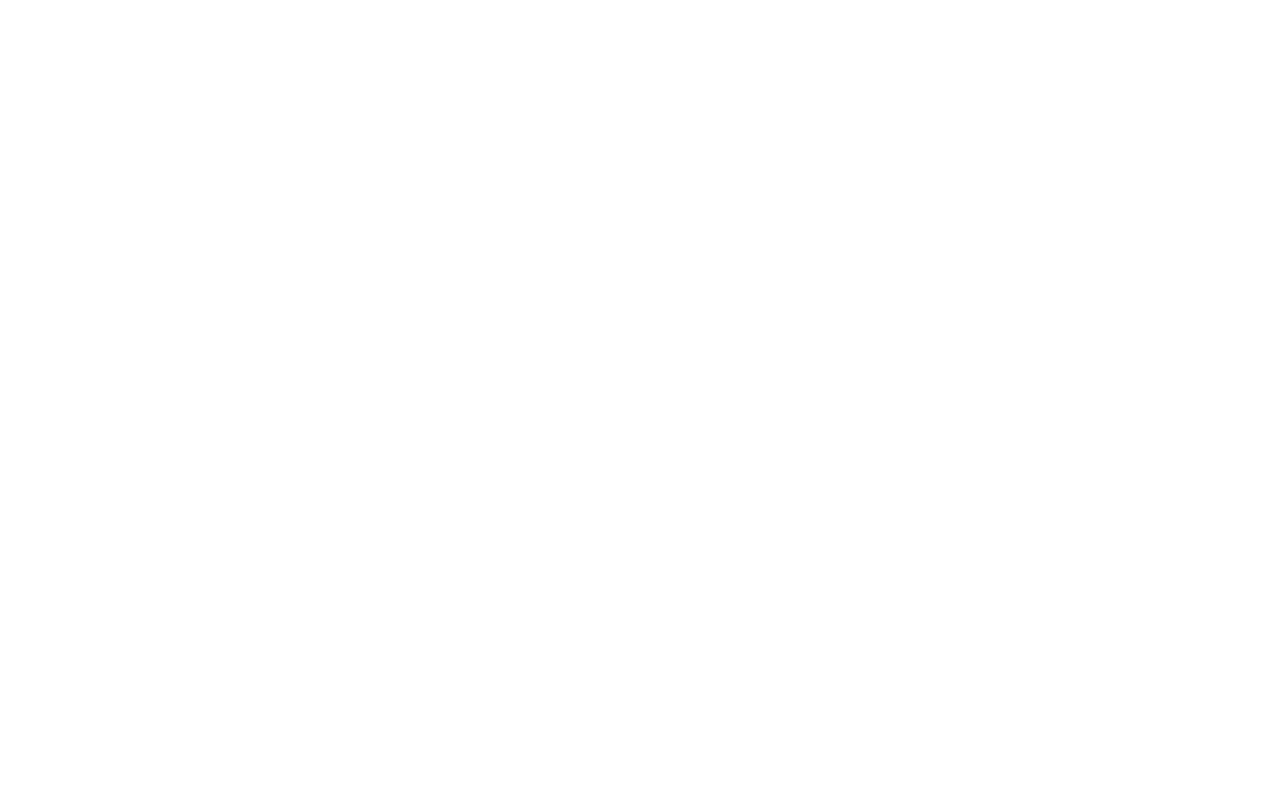
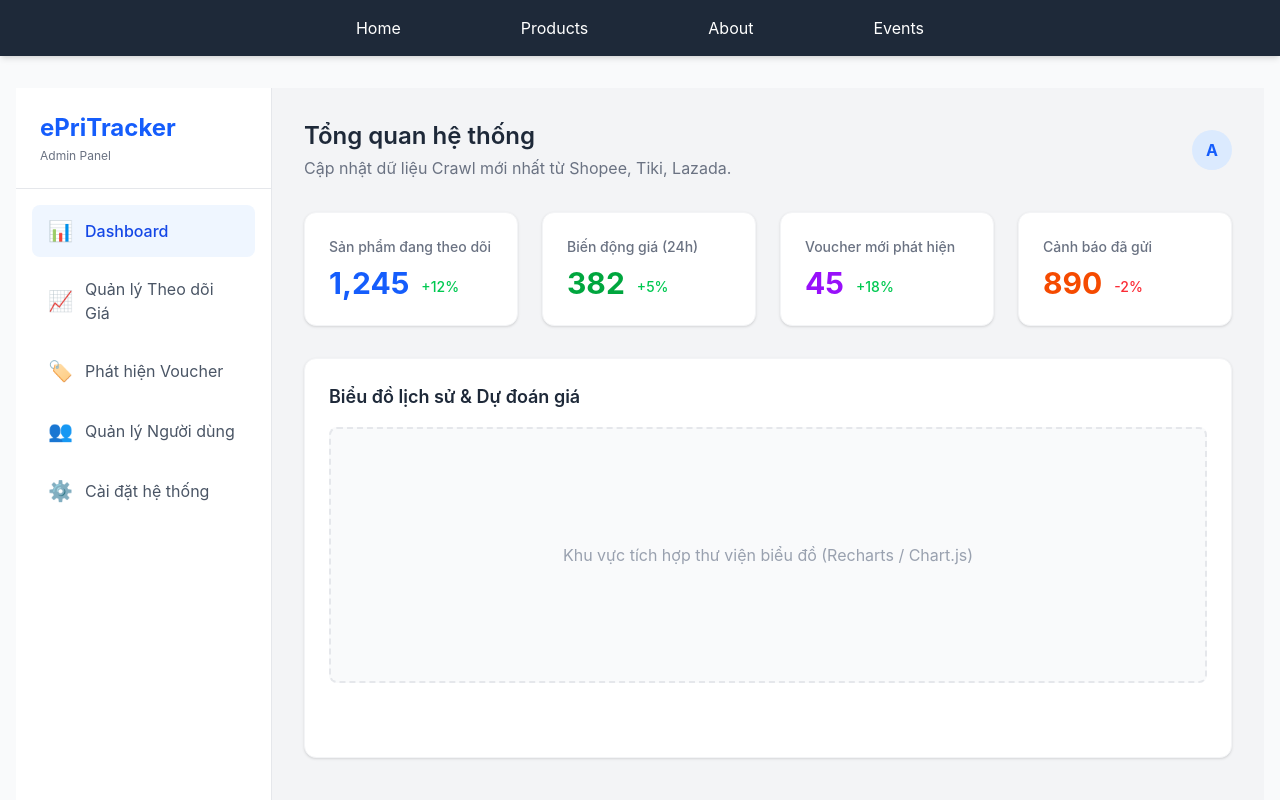
Before and after one commit to quangtunguyennn/ePriTracker, a React (Vite) app: page /admin in a window 1280 px wide. Before the commit this address had no page. Shown: the top 800 px of the page. Built offline with nearby package versions, Linux system fonts and the light colour scheme.

Commit message:
Create admin and login page layout

```diff
--- a/src/App.jsx
+++ b/src/App.jsx
@@ -3,6 +3,8 @@
 import HomeLayout from './layouts/HomeLayout';
 import Home from './pages/Home';
 import Product from './pages/Product';
+import Admin from './pages/Admin';
+import Login from './pages/Login';
 
 export default function App() {
   return (
@@ -16,8 +18,12 @@
 
           {/* Khi URL là "/products" -> Products sẽ chui vào nằm trong HomeLayout */}
           <Route path="products" element={<Product />} />
+          {/* Khi URL là "/admin" -> Admin sẽ chui vào nằm trong HomeLayout */}
+          <Route path="admin" element={<Admin />} />
+          {/* Khi URL là "/login" -> Login sẽ chui vào nằm trong HomeLayout */}
+          <Route path="login" element={<Login />} />
+        </Route>
 
-        </Route>
       </Routes>
     </BrowserRouter>
   );
--- a/src/index.css
+++ b/src/index.css
@@ -1 +1,5 @@
 @import "tailwindcss";
+body {
+  margin: 0;
+  font-family: -apple-system, BlinkMacSystemFont, "Segoe UI", Roboto, Helvetica, Arial, sans-serif;
+}
--- /dev/null
+++ b/src/pages/Admin.jsx
@@ -0,0 +1,89 @@
+import { useState } from 'react';
+
+export default function Admin() {
+  const [activeMenu, setActiveMenu] = useState('dashboard');
+
+  const menuItems = [
+    { id: 'dashboard', label: 'Dashboard', icon: '📊' },
+    { id: 'tracking', label: 'Quản lý Theo dõi Giá', icon: '📈' },
+    { id: 'vouchers', label: 'Phát hiện Voucher', icon: '🏷️' },
+    { id: 'users', label: 'Quản lý Người dùng', icon: '👥' },
+    { id: 'settings', label: 'Cài đặt hệ thống', icon: '⚙️' },
+  ];
+
+  return (
+    <div className="flex h-screen bg-gray-100 font-sans">
+      {/* Sidebar */}
+      <aside className="w-64 bg-white border-r border-gray-200 flex flex-col">
+        <div className="p-6 border-b border-gray-200">
+          <h1 className="text-2xl font-bold text-blue-600">ePriTracker</h1>
+          <p className="text-xs text-gray-500 mt-1">Admin Panel</p>
+        </div>
+        <nav className="flex-1 p-4 space-y-2 overflow-y-auto">
+          {menuItems.map((item) => (
+            <button
+              key={item.id}
+              onClick={() => setActiveMenu(item.id)}
+              className={`w-full flex items-center gap-3 px-4 py-3 rounded-lg text-left transition-colors ${
+                activeMenu === item.id
+                  ? 'bg-blue-50 text-blue-700 font-medium'
+                  : 'text-gray-600 hover:bg-gray-50'
+              }`}
+            >
+              <span className="text-xl">{item.icon}</span>
+              {item.label}
+            </button>
+          ))}
+        </nav>
+        <div className="p-4 border-t border-gray-200">
+          <button className="w-full flex items-center gap-3 px-4 py-2 text-red-600 hover:bg-red-50 rounded-lg transition-colors">
+            <span>🚪</span> Đăng xuất
+          </button>
+        </div>
+      </aside>
+
+      {/* Main Content */}
+      <main className="flex-1 p-8 overflow-y-auto">
+        <header className="flex justify-between items-center mb-8">
+          <div>
+            <h2 className="text-2xl font-semibold text-gray-800">Tổng quan hệ thống</h2>
+            <p className="text-gray-500 mt-1">Cập nhật dữ liệu Crawl mới nhất từ Shopee, Tiki, Lazada.</p>
+          </div>
+          <div className="flex items-center gap-4">
+            <div className="w-10 h-10 bg-blue-100 rounded-full flex items-center justify-center text-blue-600 font-bold">
+              A
+            </div>
+          </div>
+        </header>
+
+        {/* Dashboard Stats (Grid) */}
+        <div className="grid grid-cols-1 md:grid-cols-2 lg:grid-cols-4 gap-6 mb-8">
+          {[
+            { title: 'Sản phẩm đang theo dõi', value: '1,245', change: '+12%', color: 'text-blue-600' },
+            { title: 'Biến động giá (24h)', value: '382', change: '+5%', color: 'text-green-600' },
+            { title: 'Voucher mới phát hiện', value: '45', change: '+18%', color: 'text-purple-600' },
+            { title: 'Cảnh báo đã gửi', value: '890', change: '-2%', color: 'text-orange-600' },
+          ].map((stat, idx) => (
+            <div key={idx} className="bg-white p-6 rounded-xl shadow-sm border border-gray-100">
+              <h3 className="text-sm font-medium text-gray-500 mb-2">{stat.title}</h3>
+              <div className="flex items-end gap-3">
+                <span className={`text-3xl font-bold ${stat.color}`}>{stat.value}</span>
+                <span className={`text-sm font-medium mb-1 ${stat.change.startsWith('+') ? 'text-green-500' : 'text-red-500'}`}>
+                  {stat.change}
+                </span>
+              </div>
+            </div>
+          ))}
+        </div>
+
+        {/* Chart / Data Section Placeholder */}
+        <div className="bg-white p-6 rounded-xl shadow-sm border border-gray-100 min-h-[400px]">
+          <h3 className="text-lg font-semibold text-gray-800 mb-4">Biểu đồ lịch sử & Dự đoán giá</h3>
+          <div className="w-full h-64 border-2 border-dashed border-gray-200 rounded-lg flex items-center justify-center bg-gray-50">
+            <p className="text-gray-400">Khu vực tích hợp thư viện biểu đồ (Recharts / Chart.js)</p>
+          </div>
+        </div>
+      </main>
+    </div>
+  );
+}
--- /dev/null
+++ b/src/pages/Login.jsx
@@ -0,0 +1,70 @@
+import { useState } from 'react';
+
+export default function Login() {
+  const [email, setEmail] = useState('');
+  const [password, setPassword] = useState('');
+
+  const handleSubmit = (e) => {
+    e.preventDefault();
+    // TODO: Tích hợp gọi API tới ASP.NET Core lấy JWT Token ở đây
+    console.log('Gửi thông tin đăng nhập:', { email, password });
+  };
+
+  return (
+    <div className="min-h-screen flex items-center justify-center bg-gray-50">
+      <div className="max-w-md w-full bg-white rounded-xl shadow-lg p-8 border border-gray-100">
+        <div className="text-center mb-8">
+          <h2 className="text-3xl font-bold text-gray-900">ePriTracker</h2>
+          <p className="text-gray-500 mt-2">Đăng nhập vào hệ thống theo dõi giá</p>
+        </div>
+
+        <form onSubmit={handleSubmit} className="space-y-6">
+          <div>
+            <label className="block text-sm font-medium text-gray-700 mb-2">
+              Tài khoản / Email
+            </label>
+            <input
+              type="email"
+              required
+              className="w-full px-4 py-2 border border-gray-300 rounded-lg focus:ring-2 focus:ring-blue-500 focus:border-blue-500 outline-none transition-all"
+              placeholder="admin@epritracker.com"
+              value={email}
+              onChange={(e) => setEmail(e.target.value)}
+            />
+          </div>
+
+          <div>
+            <label className="block text-sm font-medium text-gray-700 mb-2">
+              Mật khẩu
+            </label>
+            <input
+              type="password"
+              required
+              className="w-full px-4 py-2 border border-gray-300 rounded-lg focus:ring-2 focus:ring-blue-500 focus:border-blue-500 outline-none transition-all"
+              placeholder="••••••••"
+              value={password}
+              onChange={(e) => setPassword(e.target.value)}
+            />
+          </div>
+
+          <div className="flex items-center justify-between">
+            <label className="flex items-center">
+              <input type="checkbox" className="w-4 h-4 text-blue-600 border-gray-300 rounded focus:ring-blue-500" />
+              <span className="ml-2 text-sm text-gray-600">Ghi nhớ đăng nhập</span>
+            </label>
+            <a href="#" className="text-sm text-blue-600 hover:text-blue-500">
+              Quên mật khẩu?
+            </a>
+          </div>
+
+          <button
+            type="submit"
+            className="w-full bg-blue-600 text-white font-semibold py-2.5 rounded-lg hover:bg-blue-700 transition-colors focus:ring-4 focus:ring-blue-200"
+          >
+            Đăng nhập
+          </button>
+        </form>
+      </div>
+    </div>
+  );
+}
```
Also changed, not shown: src/pages/Admin.tsx (deleted), src/pages/Login.tsx (deleted).
